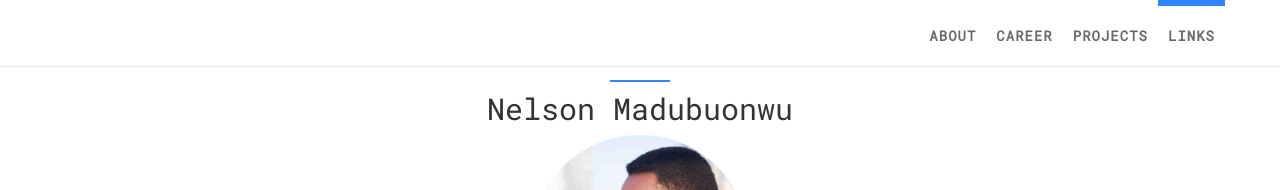
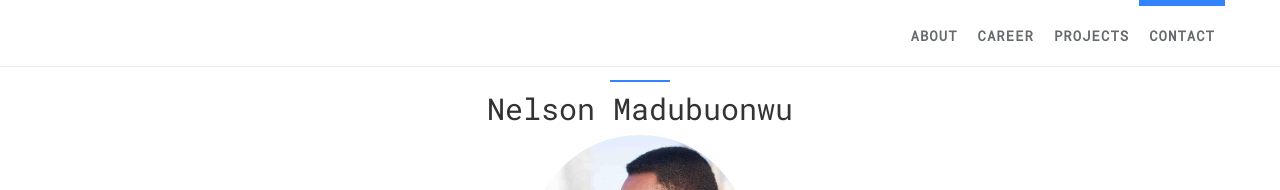
Before and after one commit to nelson-madu/nelson-madu.github.io, a Jekyll site: the page built from index.html, in a window 1280 px wide. Shown: the top 190 px of the page. Built offline with Jekyll 4.4.1, drawn with Linux system fonts in a browser that asks for light colours; some web fonts are replaced.

Commit message:
changes links to contact

```diff
--- a/_config.yml
+++ b/_config.yml
@@ -39,7 +39,7 @@ sections:
     name: "Projects"
     tpl: "projects.html"
   - id: 'links'
-    name: 'Links'
+    name: 'Contact'
     tpl: 'links.html'
     css: 'contact'
 
```
